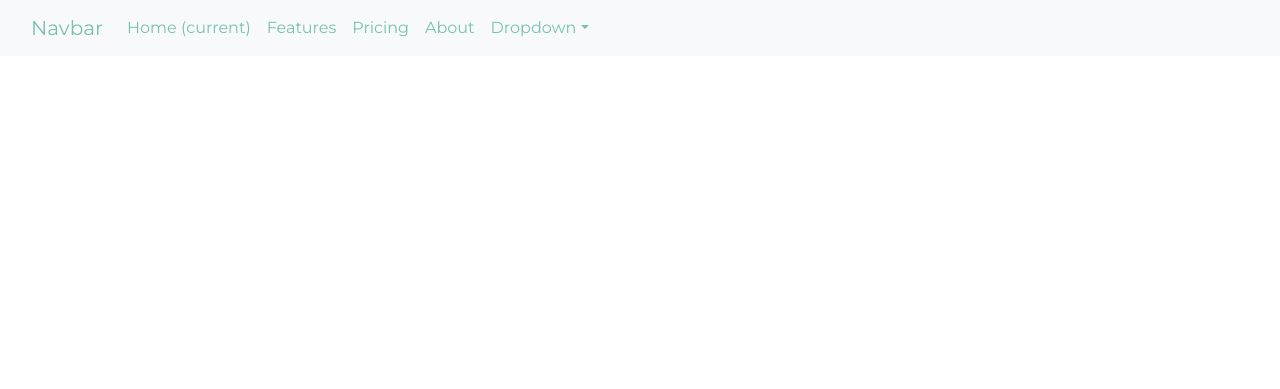
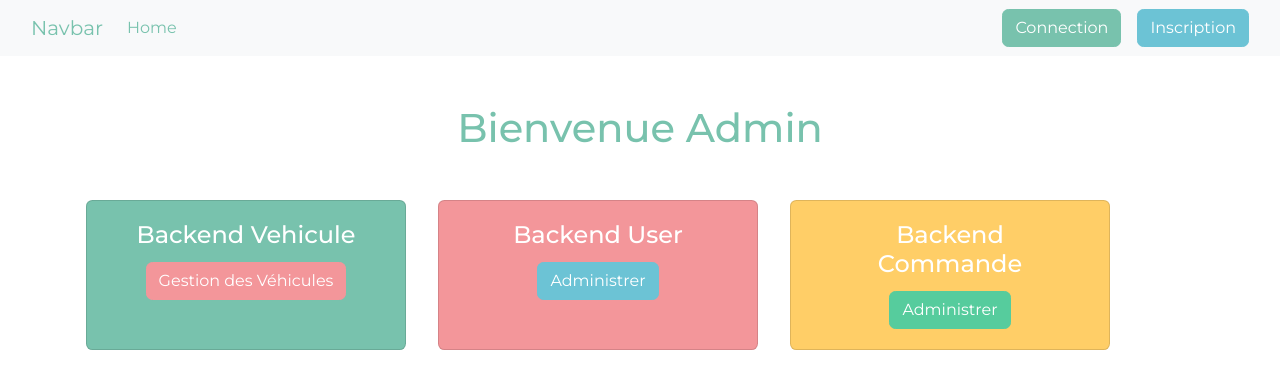
Before and after one commit to adrikjn/AGENCELOC, a Symfony app: template templates/admin/index.html.twig in a window 1280 px wide. Shown: the top 389 px of the page. Run offline with Twig, Linux system fonts and the light colour scheme; the template is opened without the code that fills it, so the values that code supplies are empty; some libraries are stand-ins or nearby versions.

Commit message:
chemin backend

```diff
--- a/templates/admin/index.html.twig
+++ b/templates/admin/index.html.twig
@@ -1,7 +1,32 @@
 {% extends 'base.html.twig' %}
 
-{% block title %}Hello AdminController!{% endblock %}
+{% block title %}Hello AdminController!
+{% endblock %}
 
 {% block body %}
+	<h1 class="text-center text-primary my-5">Bienvenue Admin</h1>
+	<div class="container">
+		<div class="row">
+			<div class="card text-white bg-primary mb-3 col-6 mx-3 text-center" style="max-width: 20rem;">
+				<div class="card-body">
+					<h4 class="card-title">Backend Vehicule</h4>
+					<a href="{{ path('admin_vehicule') }}" class="btn btn-secondary text-decoration-none">Gestion des Véhicules</a>
+				</div>
+			</div>
+			<div class="card text-white bg-secondary mb-3 col-12 mx-3 text-center" style="max-width: 20rem;">
+				<div class="card-body">
+					<h4 class="card-title">Backend User</h4>
+					<a href="" class="btn btn-info text-decoration-none">Administrer</a>
+				</div>
+			</div>
+
+			<div class="card text-white bg-warning mb-3 col-12 mx-3 text-center" style="max-width: 20rem;">
+				<div class="card-body">
+					<h4 class="card-title">Backend Commande</h4>
+					<a href="" class="btn btn-success text-decoration-none">Administrer</a>
+				</div>
+			</div>
+		</div>
+	</div>
 
 {% endblock %}
--- a/templates/base.html.twig
+++ b/templates/base.html.twig
@@ -13,38 +13,32 @@
 	<body>
 		<nav class="navbar navbar-expand-lg bg-light" data-bs-theme="light">
 			<div class="container-fluid">
-				<a class="navbar-brand" href="#">Navbar</a>
+				<a class="navbar-brand" href="{{ path('app_app') }}">Navbar</a>
 				<button class="navbar-toggler" type="button" data-bs-toggle="collapse" data-bs-target="#navbarColor03" aria-controls="navbarColor03" aria-expanded="false" aria-label="Toggle navigation">
 					<span class="navbar-toggler-icon"></span>
 				</button>
 				<div class="collapse navbar-collapse" id="navbarColor03">
 					<ul class="navbar-nav me-auto">
 						<li class="nav-item">
-							<a class="nav-link active" href="#">Home
-								<span class="visually-hidden">(current)</span>
+							<a class="nav-link active" href="{{ path('app_app') }}">Home
+								<span class="visually-hidden"></span>
 							</a>
 						</li>
+						{% if is_granted("ROLE_ADMIN") %}
 						<li class="nav-item">
-							<a class="nav-link" href="#">Features</a>
+							<a class="nav-link active" href="{{ path('admin') }}">BACKEND
+								<span class="visually-hidden"></span>
+							</a>
 						</li>
-						<li class="nav-item">
-							<a class="nav-link" href="#">Pricing</a>
-						</li>
-						<li class="nav-item">
-							<a class="nav-link" href="#">About</a>
-						</li>
-						<li class="nav-item dropdown">
-							<a class="nav-link dropdown-toggle" data-bs-toggle="dropdown" href="#" role="button" aria-haspopup="true" aria-expanded="false">Dropdown</a>
-							<div class="dropdown-menu">
-								<a class="dropdown-item" href="#">Action</a>
-								<a class="dropdown-item" href="#">Another action</a>
-								<a class="dropdown-item" href="#">Something else here</a>
-								<div class="dropdown-divider"></div>
-								<a class="dropdown-item" href="#">Separated link</a>
-							</div>
-						</li>
+						{% endif %}
 					</ul>
 				</div>
+					{% if app.user %}
+						<a class="btn btn-danger" href="{{ path('app_logout') }}">Déconnexion</a>
+					{% else %}
+						<a class="btn btn-primary mx-3" href="{{ path('app_login') }}">Connection</a>
+						<a class="btn btn-info" href="{{ path('app_register') }}">Inscription</a>
+					{% endif %}
 			</div>
 		</nav>
 		{% block body %}{% endblock %}
```
Also changed, not shown: 1 other file.
